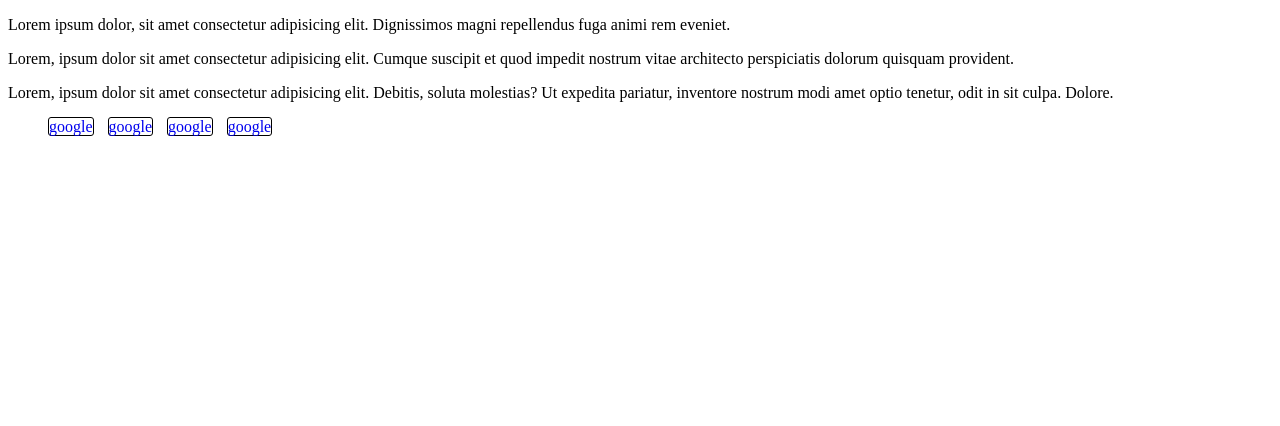
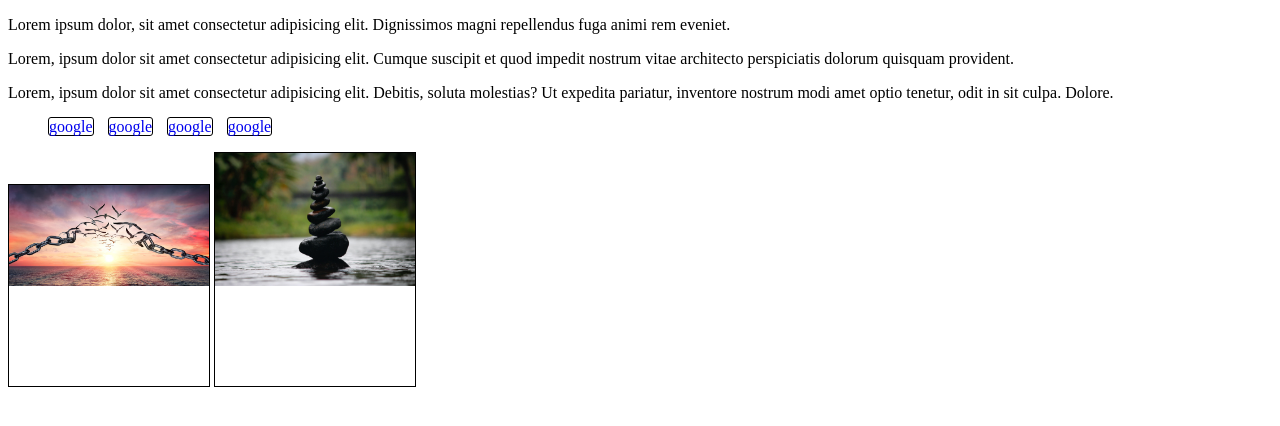
Before and after one commit to md-zihad/Practice_1, a plain HTML site: page index.html in a window 1280 px wide. Drawn offline with Linux system fonts and the light colour scheme.

```diff
--- a/index.html
+++ b/index.html
@@ -18,6 +18,15 @@
             border: 1px solid black;
             border-radius: 3px;
         }
+
+img{
+    display:inline-block block;
+    margin-bottom: 10px;
+    padding-bottom: 100px;
+    border: 1px solid black;
+    image
+}
+
     </style>
 </head>
 <body>
@@ -34,5 +43,9 @@
 </ul>
 
 
+<img width="200px" src="/Images/img1.jpg" alt="image loading">
+<img width="200px" src="/Images/img2.jpg" alt="please wait to see image">
+
+
 </body>
 </html>
```
Also changed, not shown: form.html (added, +20 -0 lines), Images/img1.jpg (added), Images/img2.jpg (added).
